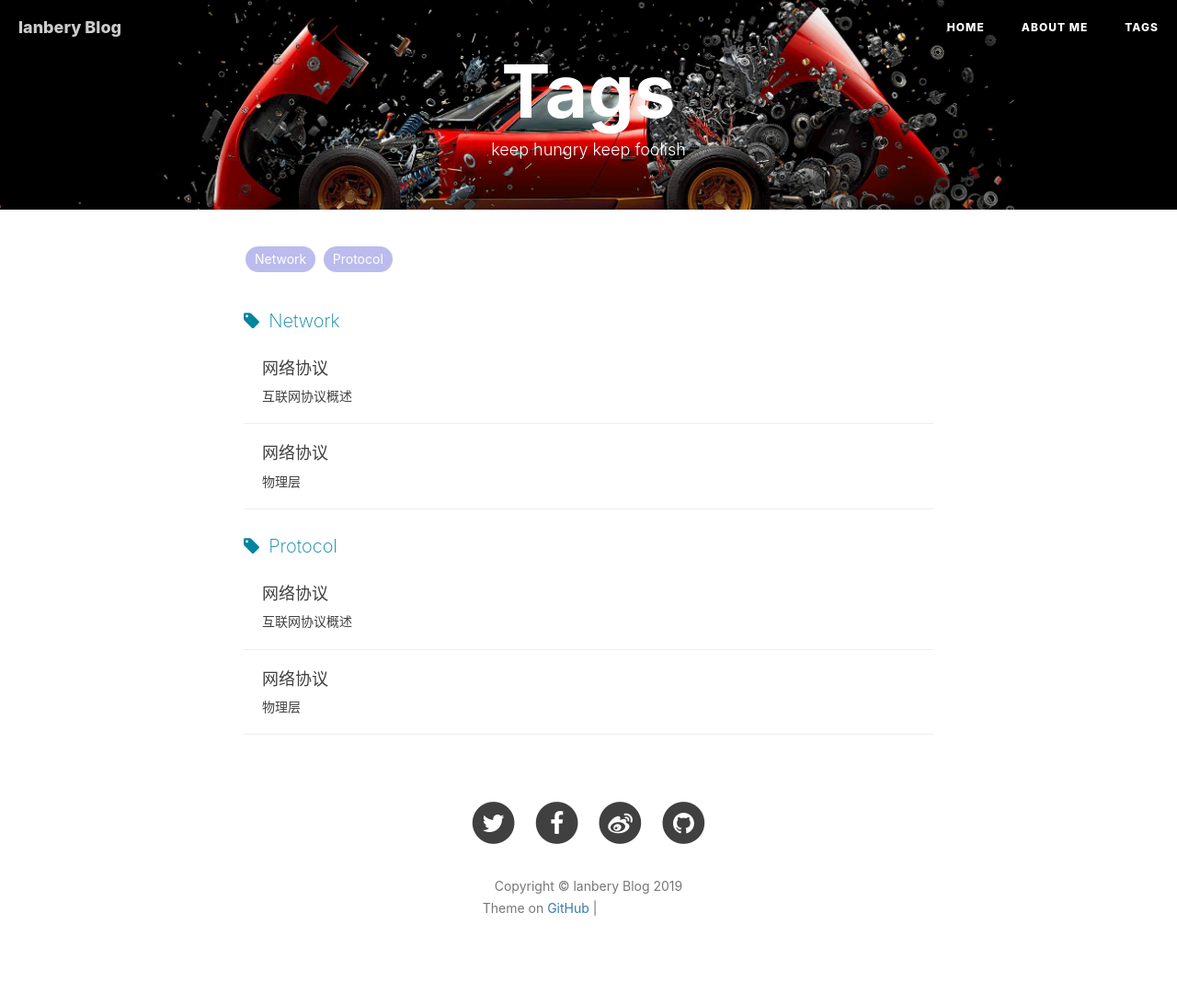
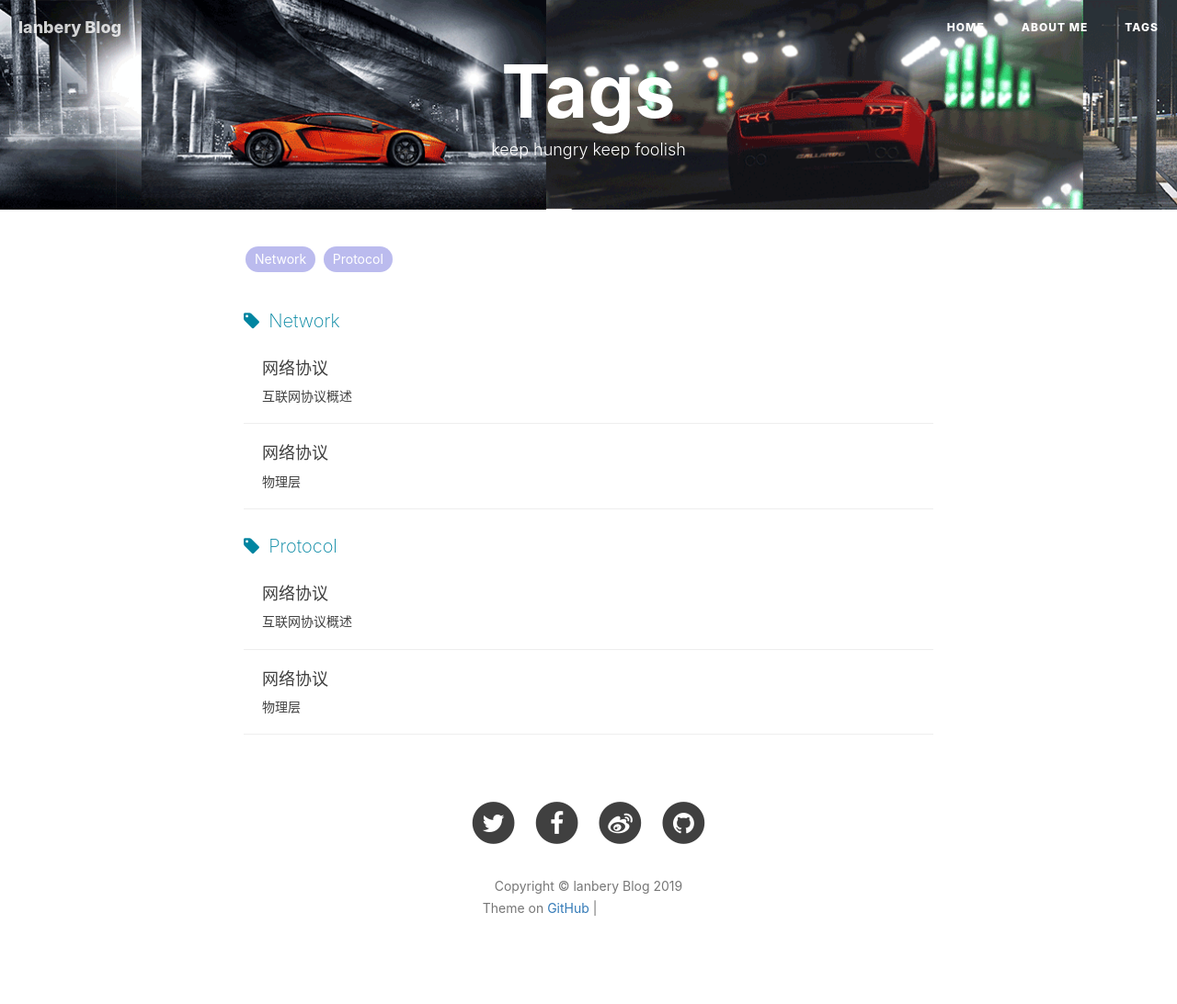
Before and after one commit to lanbery/lanbery.github.io, a Jekyll site: the page built from tags.html, in a window 1280 px wide. Shown: the whole page at 92% size. Built offline with Jekyll 4.4.1, drawn with Linux system fonts in a browser that asks for light colours; nearby versions of some CDN libraries; comment, search, counter and statistics services are not loaded; grey boxes are pictures that could not be loaded.

Commit message:
initial blog frame

```diff
--- a/tags.html
+++ b/tags.html
@@ -2,7 +2,7 @@
 title: Tags
 layout: default
 description: keep hungry keep foolish
-header-img: "img/tag-banner.png"
+header-img: "img/lambor-227.png"
 ---
 
 <!-- Page Header -->
```
